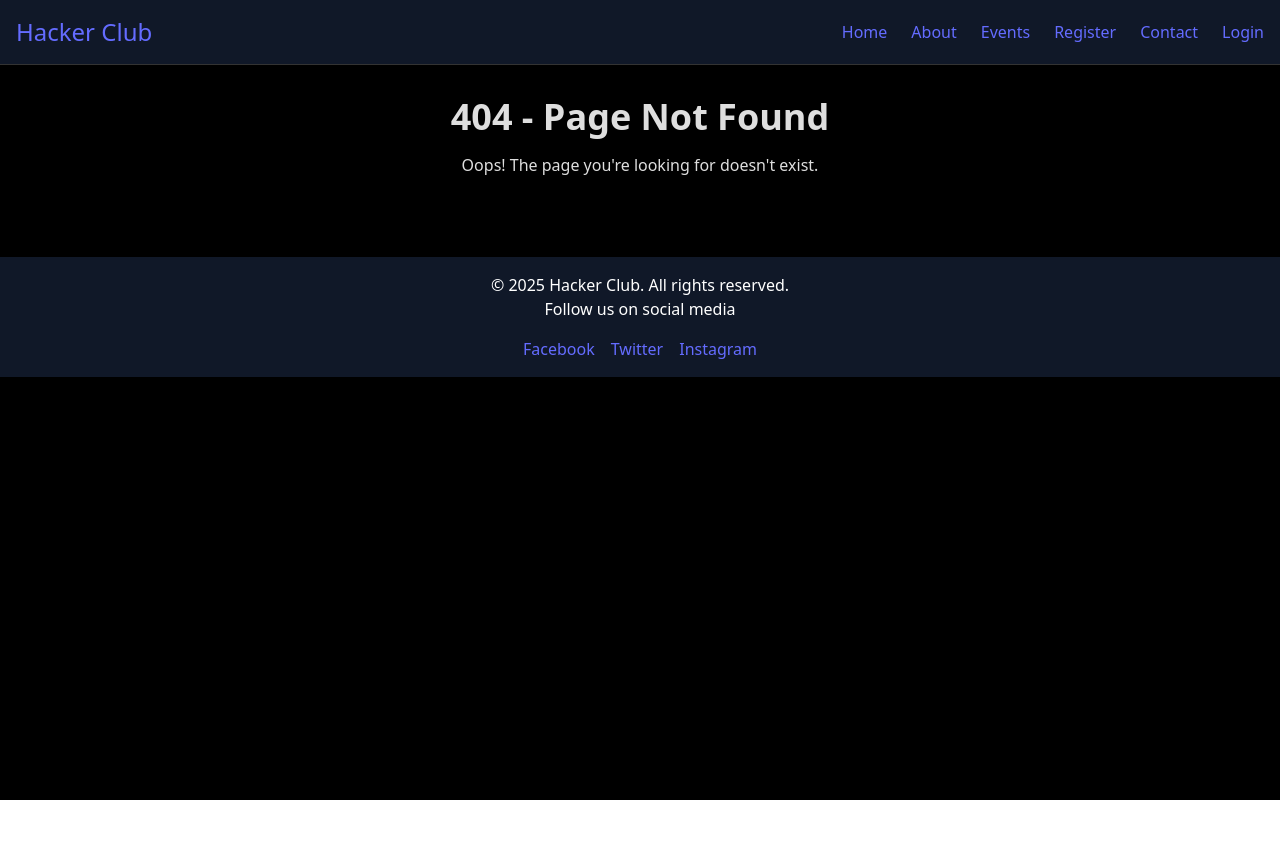
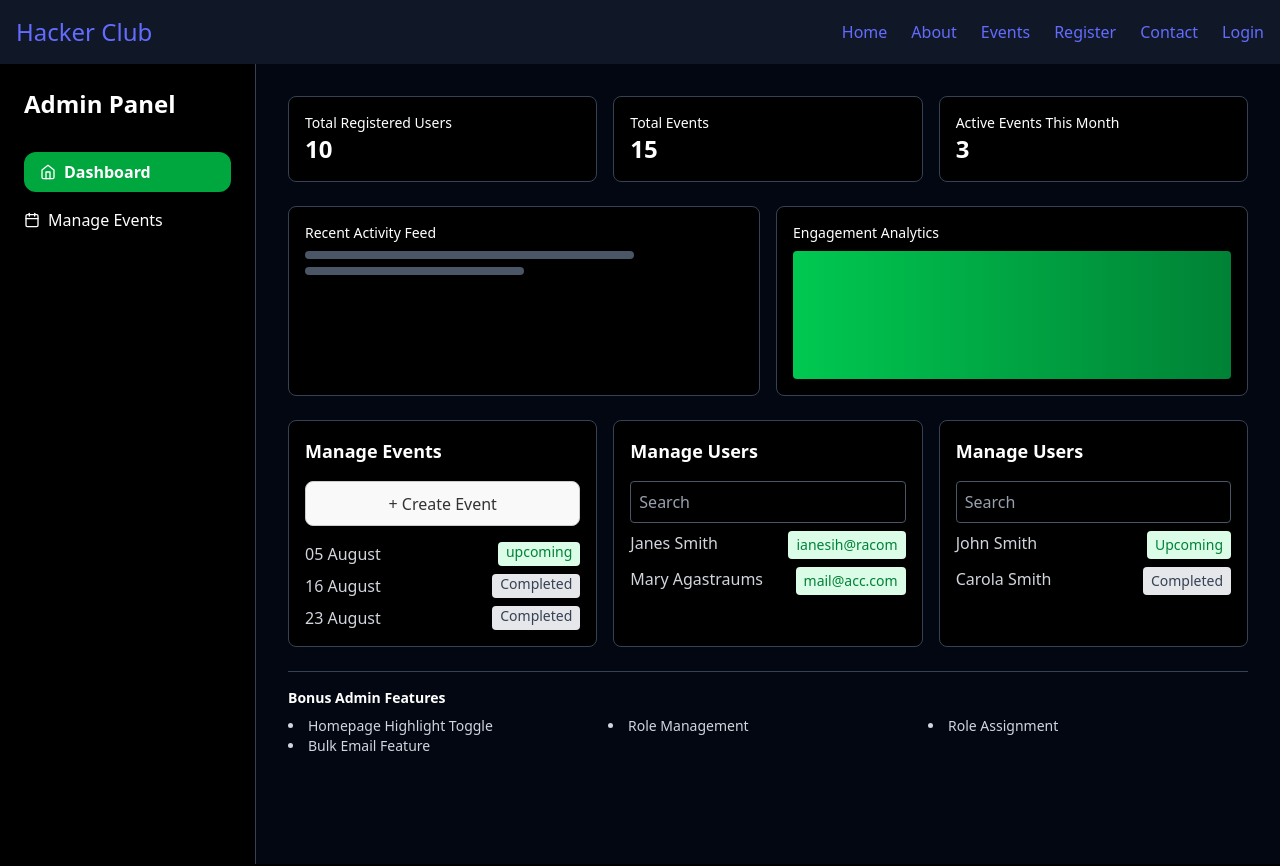
Before and after one commit to hackerclub-repo/Hacker-Club-Website, a React (Vite) app in the folder frontend/: page /admin/Dashboard in a window 1280 px wide. Shown: the top 866 px of the page. Before the commit the page ends 800 px from the top, so only its background shows below. Built offline with nearby package versions, Linux system fonts and the light colour scheme.

Commit message:
Your commit message

```diff
--- a/frontend/src/App.jsx
+++ b/frontend/src/App.jsx
@@ -8,6 +8,8 @@ import Login from './pages/Login';
 import NotFound from './pages/NotFound';
 import Navbar from '../src/components/Navbar'
 import Footer from '../src/components/Footer'
+import DashBoard from '../src/admin/Dashboard'
+import EventManagement from './admin/ManageEvents';
 
 function App() {
   return (
@@ -15,6 +17,8 @@ function App() {
       <Navbar />
       <Routes>
         <Route path="/" element={<Home />} />
+        <Route path="/admin/Dashboard" element={<DashBoard />} />
+        <Route path="/admin/ManageEvents" element={<EventManagement />} />
         <Route path="/about" element={<About />} />
         <Route path="/events" element={<Events />} />
         <Route path="/register" element={<Register />} />
--- a/frontend/src/admin/Dashboard.jsx
+++ b/frontend/src/admin/Dashboard.jsx
@@ -0,0 +1,127 @@
+import React from 'react';
+import { FiHome, FiCalendar, FiUsers } from 'react-icons/fi';
+import { useNavigate } from 'react-router-dom';
+const Dashboard = () => {
+    const navigate = useNavigate();
+  return (
+    <div className="min-h-screen bg-white text-black flex font-sans">
+      {/* Sidebar */}
+      <div className="w-64 bg-black border-r border-gray-700 text-white p-6 space-y-6 ">
+        <h2 className="text-2xl font-bold mb-8">Admin Panel</h2>
+        <div className="space-y-4">
+          <div className="flex items-center bg-green-600 px-4 py-2 rounded-xl font-semibold">
+            <FiHome className="mr-2" />
+            Dashboard
+          </div>
+          <div
+  className="flex items-center hover:text-green-400 cursor-pointer"
+  onClick={() => navigate('/admin/ManageEvents')}
+>
+            <FiCalendar className="mr-2" />
+            Manage Events
+          </div>
+
+        </div>
+      </div>
+
+      {/* Main Content */}
+      <div className="flex-1 p-8 space-y-6  bg-gray-950 text-white">
+        {/* Top Stats */}
+        <div className="grid grid-cols-1 md:grid-cols-3 gap-4">
+          <div className="bg-black border border-gray-700 rounded-lg p-4">
+            <p className="text-white text-sm">Total Registered Users</p>
+            <p className="text-2xl font-semibold text-white">10</p>
+          </div>
+          <div className="bg-black border border-gray-700 rounded-lg p-4">
+            <p className="text-white text-sm">Total Events</p>
+            <p className="text-2xl font-semibold text-white">15</p>
+          </div>
+          <div className="bg-black border border-gray-700 rounded-lg p-4">
+            <p className="text-white text-sm">Active Events This Month</p>
+            <p className="text-2xl font-semibold text-white">3</p>
+          </div>
+        </div>
+
+        {/* Middle Analytics & Feed */}
+        <div className="grid grid-cols-1 md:grid-cols-2 gap-4">
+          <div className="bg-black border border-gray-700 rounded-lg p-4">
+            <p className="text-white mb-2 text-sm">Recent Activity Feed</p>
+            <div className="h-2 bg-gray-600 rounded w-3/4 mb-2"></div>
+            <div className="h-2 bg-gray-600 rounded w-1/2"></div>
+          </div>
+          <div className="bg-black border border-gray-700 rounded-lg p-4">
+            <p className="text-white mb-2 text-sm">Engagement Analytics</p>
+            <div className="h-32 bg-gradient-to-r from-green-500 to-green-700 rounded"></div>
+          </div>
+        </div>
+
+        {/* Manage Events & Create Event */}
+        <div className="grid md:grid-cols-3 gap-4">
+          <div className="bg-black border border-gray-700 rounded-lg p-4 md:col-span-1">
+            <p className="text-lg font-bold mb-4 text-white">Manage Events</p>
+            <button className="bg-green-600 hover:bg-green-700 text-white w-full py-2 rounded mb-4">+ Create Event</button>
+            <div className="space-y-2">
+              <div className="flex justify-between">
+                <span className="text-gray-300">05 August</span>
+                <span className="text-sm bg-green-100 text-green-700 px-2 rounded">upcoming</span>
+              </div>
+              <div className="flex justify-between">
+                <span className="text-gray-300">16 August</span>
+                <span className="text-sm bg-gray-200 text-gray-700 px-2 rounded">Completed</span>
+              </div>
+              <div className="flex justify-between">
+                <span className="text-gray-300">23 August</span>
+                <span className="text-sm bg-gray-200 text-gray-700 px-2 rounded">Completed</span>
+              </div>
+            </div>
+          </div>
+
+          {/* Manage Users (Email) */}
+          <div className="bg-black border border-gray-700 rounded-lg p-4">
+            <p className="text-lg font-bold mb-4 text-white">Manage Users</p>
+            <div className="mb-2">
+              <input type="text" placeholder="Search" className="w-full border border-gray-600 p-2 rounded bg-black text-white placeholder-gray-400" />
+            </div>
+            <div className="flex justify-between mb-2">
+              <span className="text-gray-300">Janes Smith</span>
+              <span className="bg-green-100 text-green-700 px-2 py-1 rounded text-sm">ianesih@racom</span>
+            </div>
+            <div className="flex justify-between">
+              <span className="text-gray-300">Mary Agastraums</span>
+              <span className="bg-green-100 text-green-700 px-2 py-1 rounded text-sm">mail@acc.com</span>
+            </div>
+          </div>
+
+          {/* Manage Users (Events Attended) */}
+          <div className="bg-black border border-gray-700 rounded-lg p-4">
+            <p className="text-lg font-bold mb-4 text-white">Manage Users</p>
+            <div className="mb-2">
+              <input type="text" placeholder="Search" className="w-full border border-gray-600 p-2 rounded bg-black text-white placeholder-gray-400" />
+            </div>
+            <div className="flex justify-between mb-2">
+              <span className="text-gray-300">John Smith</span>
+              <span className="bg-green-100 text-green-700 px-2 py-1 rounded text-sm">Upcoming</span>
+            </div>
+            <div className="flex justify-between">
+              <span className="text-gray-300">Carola Smith</span>
+              <span className="bg-gray-200 text-gray-700 px-2 py-1 rounded text-sm">Completed</span>
+            </div>
+          </div>
+        </div>
+
+        {/* Bonus Features */}
+        <div className="text-sm text-gray-300 border-t border-gray-700 pt-4">
+          <p className="font-semibold mb-2 text-white">Bonus Admin Features</p>
+          <ul className="grid grid-cols-2 md:grid-cols-3 list-disc list-inside">
+            <li>Homepage Highlight Toggle</li>
+            <li>Role Management</li>
+            <li>Role Assignment</li>
+            <li>Bulk Email Feature</li>
+          </ul>
+        </div>
+      </div>
+    </div>
+  );
+};
+
+export default Dashboard;
--- a/frontend/src/admin/ManageEvents.jsx
+++ b/frontend/src/admin/ManageEvents.jsx
@@ -0,0 +1,51 @@
+import React, { useState } from 'react';
+
+const EventManagement = () => {
+  const [events, setEvents] = useState([
+    { id: 1, date: '05 August', status: 'upcoming' },
+    { id: 2, date: '16 August', status: 'completed' },
+    { id: 3, date: '23 August', status: 'completed' },
+  ]);
+
+  const addEvent = () => {
+    const newEvent = {
+      id: events.length + 1,
+      date: '30 August',
+      status: 'upcoming',
+    };
+    setEvents([...events, newEvent]);
+  };
+
+  return (
+
+    <div className="bg-gray-950 text-white min-h-screen p-8">
+      <div className="max-w-3xl mx-auto bg-black border border-gray-700 rounded-lg p-6">
+        <h2 className="text-xl font-bold mb-4">Manage Events</h2>
+        <button
+          onClick={addEvent}
+          className="bg-green-600 hover:bg-green-700 text-white py-2 px-4 rounded mb-6"
+        >
+          + Create Event
+        </button>
+        <div className="space-y-4">
+          {events.map((event) => (
+            <div key={event.id} className="flex justify-between">
+              <span className="text-gray-300">{event.date}</span>
+              <span
+                className={`text-sm px-2 rounded ${
+                  event.status === 'upcoming'
+                    ? 'bg-green-100 text-green-700'
+                    : 'bg-gray-200 text-gray-700'
+                }`}
+              >
+                {event.status}
+              </span>
+            </div>
+          ))}
+        </div>
+      </div>
+    </div>
+  );
+};
+
+export default EventManagement;
```
Also changed, not shown: 1 other file (tests, documents, lock files or other folders).
